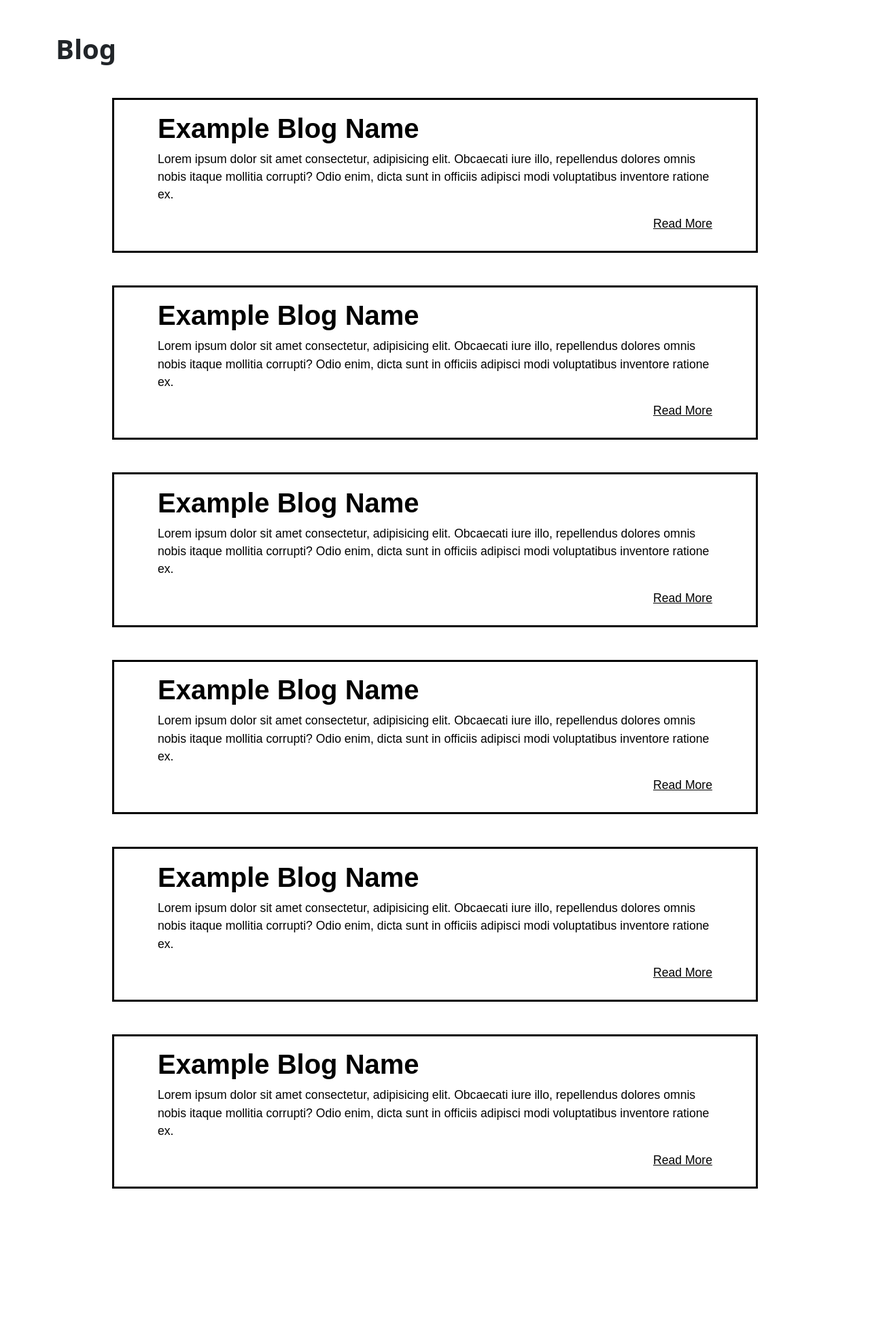
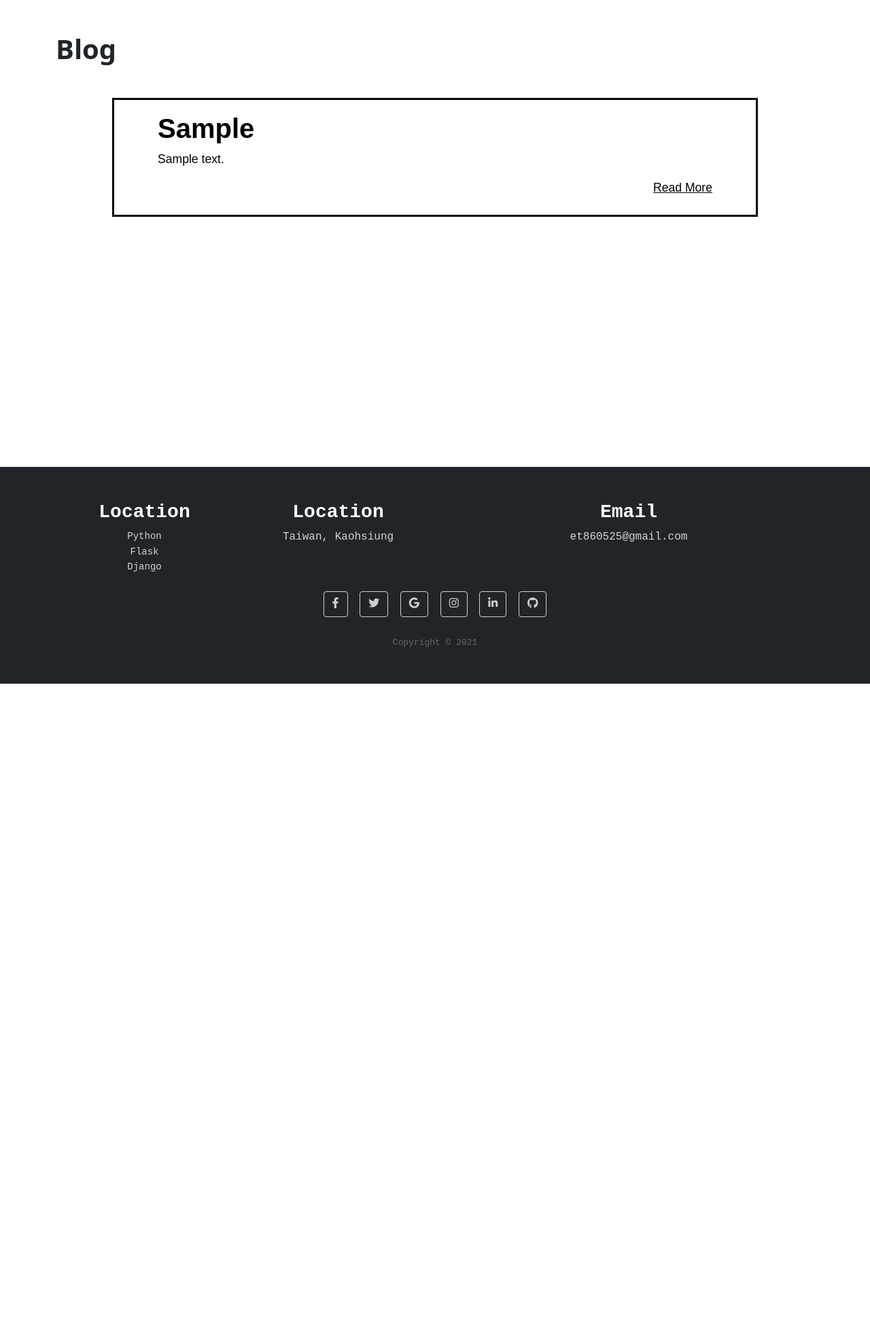
Before and after one commit to et860525/Django-personal-website, a Django app: page /blog/ in a window 1280 px wide. Shown: the part 80-2040 px from the top of the page at 68% size. After the commit the page ends 1086 px from the top, so only its background shows below. Run offline with Django 3.2, Linux system fonts and the light colour scheme; tables that the repository leaves empty hold one stand-in row (values such as "Sample post").

Commit message:
Show real post in Blog's home page

```diff
--- a/blog/templates/blog/home.html
+++ b/blog/templates/blog/home.html
@@ -9,17 +9,14 @@
 		<div class="blog-lists">
 			<!-- loop blog -->
 			<div class="blog mt-2">
-				{% for i in '123456' %}
+				{% for post in posts %}
 				<article class="post my-5">
 					<div class="post-content">
 						<div class="content-header">
-							<h1><a href="">Example Blog Name</a></h1>
+							<h1><a href="">{{ post.headline }}</a></h1>
 						</div>
-						<p>Lorem ipsum dolor sit amet consectetur, adipisicing elit.
-							Obcaecati iure illo, repellendus dolores omnis nobis itaque mollitia corrupti? Odio enim,
-							dicta sunt in officiis adipisci modi voluptatibus inventore ratione ex.
-						</p>
-						<a href="#" style="float: right; color: black; font-family: Arial, Helvetica, sans-serif;">Read More</a>
+						<p>{{ post.summary }}</p>
+						<a href="{{ post.get_absolute_url }}" style="float: right; color: black; font-family: Arial, Helvetica, sans-serif;">Read More</a>
 					</div>
 				</article>
 				{% endfor %}
--- a/blog/views.py
+++ b/blog/views.py
@@ -6,7 +6,9 @@
 
 # Create your views here.
 def home_page(request):
-	return render(request, 'blog/home.html')
+	posts = Post.objects.all()
+
+	return render(request, 'blog/home.html', {'posts': posts})
 
 def post_page(request, slug):
 	post = Post.objects.get(slug=slug)
```
